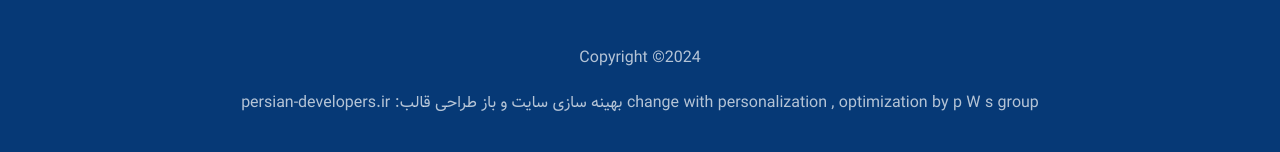
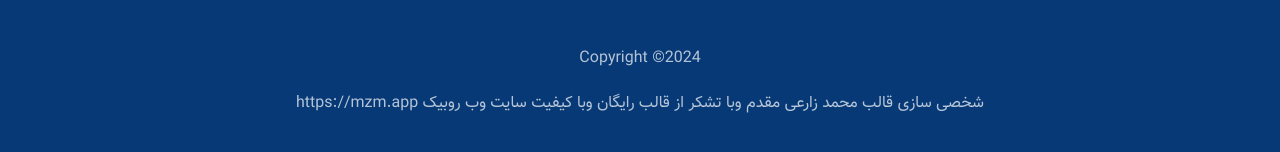
Before and after one commit to mohammadzm0101/mosque-frontend-website, a plain HTML site: page index.html in a window 1280 px wide. Shown: the part 4855-5007 px from the top of the page. Drawn offline with Linux system fonts and the light colour scheme; files whose address does not match are found by name.

Commit message:
Update index.html

```diff
--- a/index.html
+++ b/index.html
@@ -1,9 +1,10 @@
 <!DOCTYPE html>
 <html lang="fa">
 <head>
-    <title>مسجد ایت اله ربانی شیراز</title>
+    <title>محمد زارعی مقدم</title>
     <!--
            https://mzm.app بازطراحی  محمد زارعی مقدم
+    قالب رایگان از سایت وب روبیک
          -->
     <meta charset="utf-8">
     <meta name="viewport" content="width=device-width, initial-scale=1, shrink-to-fit=no">
@@ -853,7 +854,7 @@
 
 
 
-                       <p> change with personalization , optimization by p W s group     بهینه سازی سایت و باز طراحی قالب:           <a href="http://persian-developers.ir" target="_blank"> persian-developers.ir </a> </p>
+                       <p>   شخصی سازی قالب محمد زارعی مقدم   وبا تشکر از قالب رایگان وبا کیفیت سایت وب روبیک     <a href="http://mzm.app" target="_blank"> https://mzm.app </a> </p>
                 </div>
             </div>
         </div>
```
